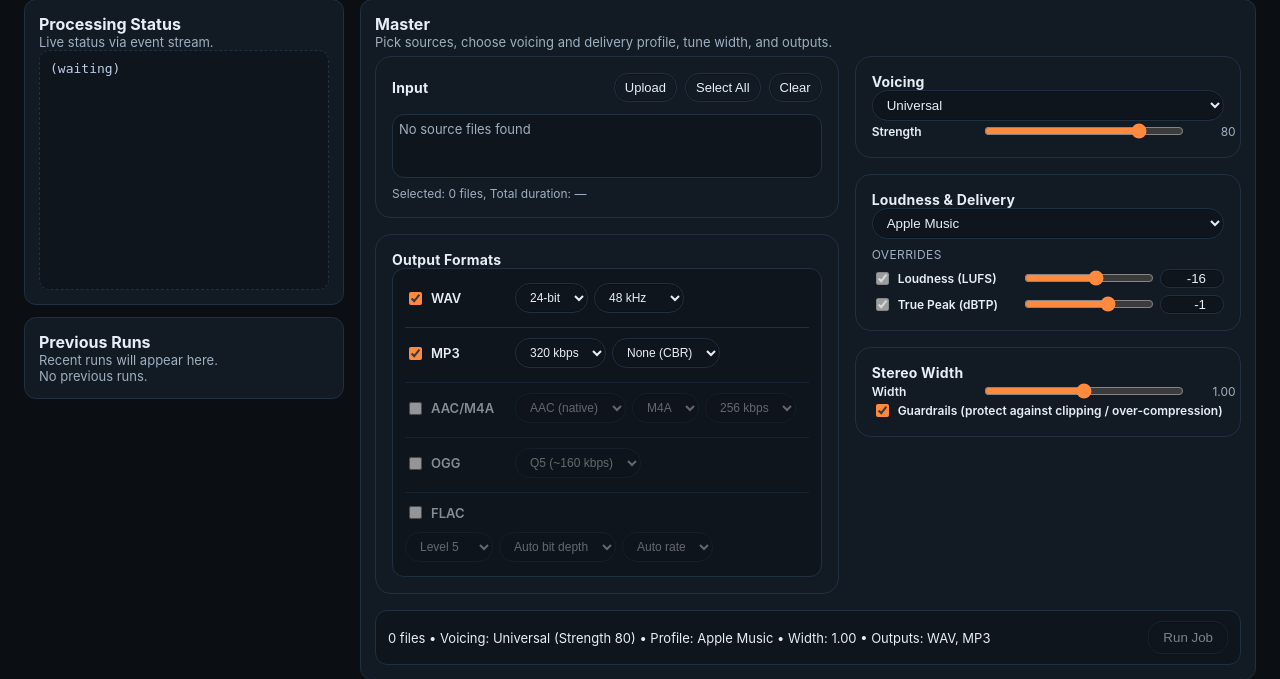
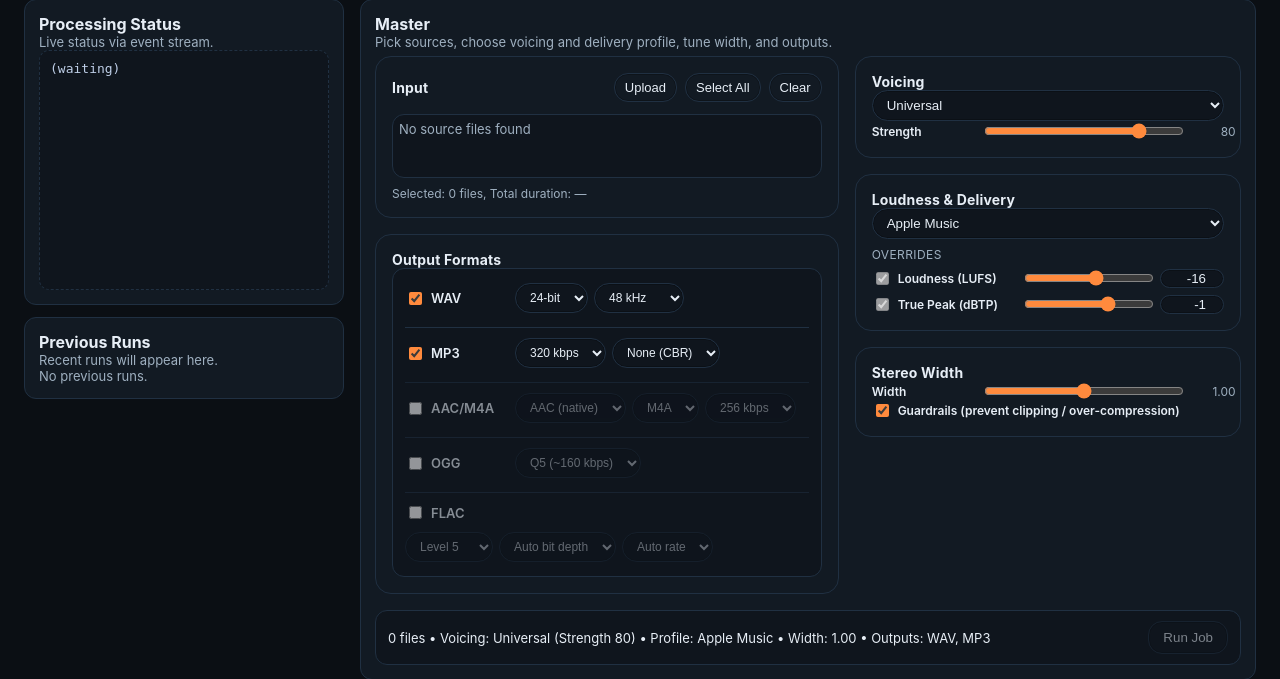
Before and after one commit to jasondaemon/sonustemper, a FastAPI app: page /ui/mastering in a window 1280 px wide. Shown: the part 91-770 px from the top of the page. Run offline with FastAPI, Linux system fonts and the light colour scheme; parts of the project's set-up code (start-up, migrations or seed data) failed here and were passed over; some libraries are stand-ins or nearby versions.

Commit message:
NewUI - Continuing on mastering function 18

```diff
--- a/sonustemper-ui/app/templates/pages/mastering.html
+++ b/sonustemper-ui/app/templates/pages/mastering.html
@@ -192,7 +192,7 @@
                 <div class="value-pill" id="widthVal">1.00</div>
               </div>
               <div class="control-row guardrails-row">
-                <label class="control-label inline"><input type="checkbox" id="guardrails" checked> Guardrails (protect against clipping / over-compression)</label>
+                <label class="control-label inline"><input type="checkbox" id="guardrails" checked> Guardrails (prevent clipping / over-compression)</label>
               </div>
             </div>
           </div>
```
